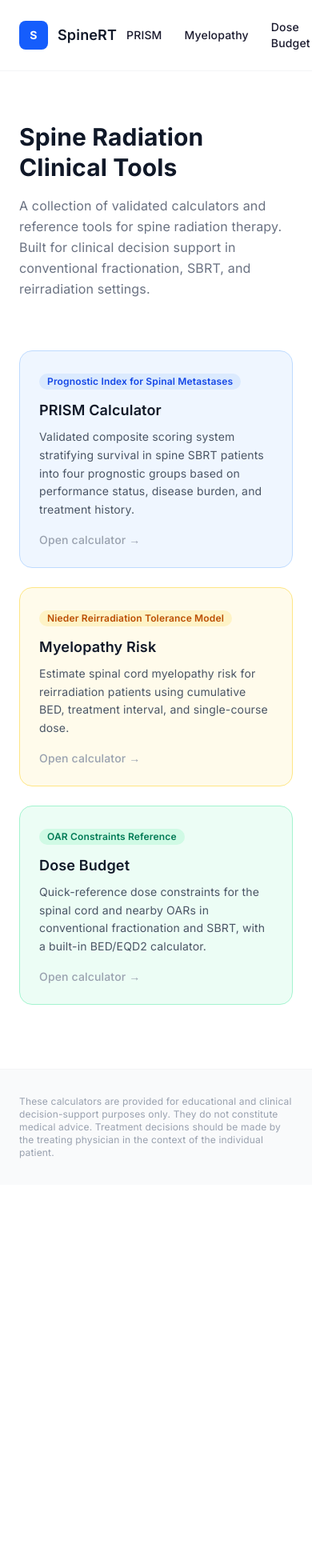
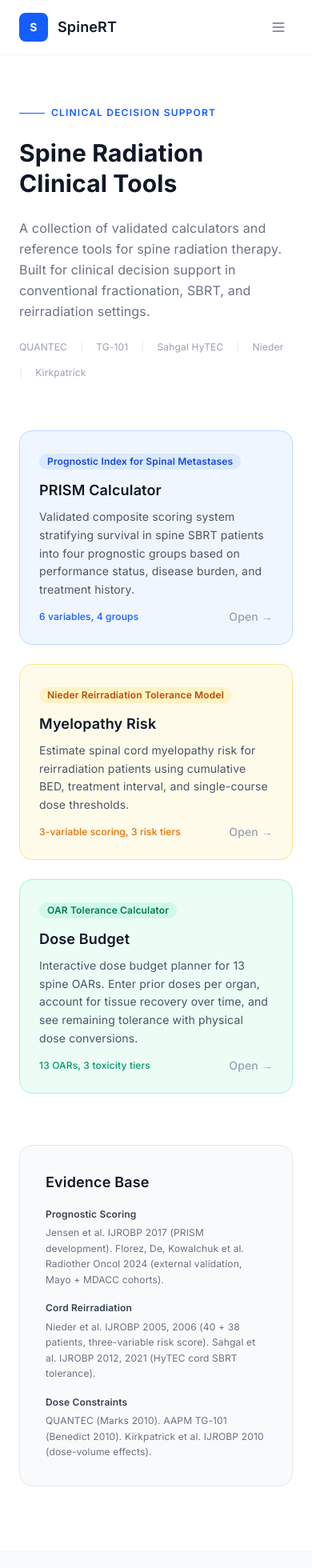
Before and after one commit to kabsam549-bot/spine-hub, a Next.js app: page / in a window 390 px wide. Shown: the top 1960 px of the page at 80% size. Before the commit the page ends 1481 px from the top, so only its background shows below. Built offline with nearby package versions, Linux system fonts and the light colour scheme.

Commit message:
Polish: per-page meta, mobile nav, related tools cross-links, static SBRT reference table, landing page evidence base

```diff
--- a/src/app/components/Nav.tsx
+++ b/src/app/components/Nav.tsx
@@ -2,6 +2,7 @@
 
 import Link from "next/link";
 import { usePathname } from "next/navigation";
+import { useState } from "react";
 
 const links = [
   { href: "/prism", label: "PRISM" },
@@ -11,9 +12,10 @@ const links = [
 
 export function Nav() {
   const pathname = usePathname();
+  const [open, setOpen] = useState(false);
 
   return (
-    <header className="border-b border-gray-100 bg-white/80 backdrop-blur-sm sticky top-0 z-10">
+    <header className="border-b border-gray-100 bg-white/80 backdrop-blur-sm sticky top-0 z-20">
       <div className="mx-auto flex max-w-6xl items-center justify-between px-6 py-4 sm:px-10">
         <Link href="/" className="flex items-center gap-3">
           <div className="flex h-9 w-9 items-center justify-center rounded-lg bg-blue-600 text-white text-sm font-bold">
@@ -21,28 +23,51 @@ export function Nav() {
           </div>
           <span className="text-lg font-semibold text-gray-900">SpineRT</span>
         </Link>
-        <nav className="flex items-center gap-1 sm:gap-2 text-sm">
+
+        {/* Desktop nav */}
+        <nav className="hidden sm:flex items-center gap-2 text-sm">
           {links.map((link) => {
-            const isActive =
-              link.href === "/"
-                ? pathname === "/"
-                : pathname.startsWith(link.href);
+            const isActive = pathname.startsWith(link.href);
             return (
-              <Link
-                key={link.href}
-                href={link.href}
+              <Link key={link.href} href={link.href}
                 className={`rounded-lg px-3 py-2 font-medium transition-colors ${
-                  isActive
-                    ? "bg-blue-50 text-blue-700"
-                    : "text-gray-500 hover:text-gray-900 hover:bg-gray-50"
-                }`}
-              >
+                  isActive ? "bg-blue-50 text-blue-700" : "text-gray-500 hover:text-gray-900 hover:bg-gray-50"
+                }`}>
                 {link.label}
               </Link>
             );
           })}
         </nav>
+
+        {/* Mobile hamburger */}
+        <button onClick={() => setOpen(!open)} className="sm:hidden p-2 text-gray-500 hover:text-gray-900"
+          aria-label="Toggle menu">
+          <svg className="h-5 w-5" fill="none" viewBox="0 0 24 24" stroke="currentColor" strokeWidth={2}>
+            {open ? (
+              <path strokeLinecap="round" strokeLinejoin="round" d="M6 18L18 6M6 6l12 12" />
+            ) : (
+              <path strokeLinecap="round" strokeLinejoin="round" d="M4 6h16M4 12h16M4 18h16" />
+            )}
+          </svg>
+        </button>
       </div>
+
+      {/* Mobile menu */}
+      {open && (
+        <nav className="sm:hidden border-t border-gray-100 bg-white px-6 py-3 space-y-1">
+          {links.map((link) => {
+            const isActive = pathname.startsWith(link.href);
+            return (
+              <Link key={link.href} href={link.href} onClick={() => setOpen(false)}
+                className={`block rounded-lg px-3 py-2.5 text-sm font-medium transition-colors ${
+                  isActive ? "bg-blue-50 text-blue-700" : "text-gray-500 hover:text-gray-900 hover:bg-gray-50"
+                }`}>
+                {link.label}
+              </Link>
+            );
+          })}
+        </nav>
+      )}
     </header>
   );
 }
--- /dev/null
+++ b/src/app/components/RelatedTools.tsx
@@ -0,0 +1,27 @@
+import Link from "next/link";
+
+const allTools = [
+  { href: "/prism", label: "PRISM Calculator", desc: "Prognostic scoring for spine SBRT" },
+  { href: "/myelopathy", label: "Myelopathy Risk", desc: "Nieder reirradiation tolerance" },
+  { href: "/dose-budget", label: "Dose Budget", desc: "OAR remaining tolerance calculator" },
+];
+
+export function RelatedTools({ current }: { current: string }) {
+  const others = allTools.filter((t) => t.href !== current);
+  return (
+    <section className="rounded-2xl border border-gray-200 bg-white p-6 shadow-sm">
+      <h3 className="text-base font-semibold text-gray-900 mb-3">Related Tools</h3>
+      <div className="grid sm:grid-cols-2 gap-3">
+        {others.map((tool) => (
+          <Link key={tool.href} href={tool.href}
+            className="group flex flex-col gap-1 rounded-xl border border-gray-100 p-4 hover:border-blue-200 hover:bg-blue-50/30 transition-all">
+            <span className="text-sm font-medium text-gray-900 group-hover:text-blue-700 transition-colors">
+              {tool.label} &rarr;
+            </span>
+            <span className="text-xs text-gray-400">{tool.desc}</span>
+          </Link>
+        ))}
+      </div>
+    </section>
+  );
+}
--- /dev/null
+++ b/src/app/dose-budget/layout.tsx
@@ -0,0 +1,11 @@
+import type { Metadata } from "next";
+
+export const metadata: Metadata = {
+  title: "OAR Dose Budget | SpineRT",
+  description:
+    "Interactive dose budget calculator for spine radiation OARs. Enter prior doses per organ, account for tissue recovery, and see remaining tolerance for re-irradiation planning.",
+};
+
+export default function Layout({ children }: { children: React.ReactNode }) {
+  return children;
+}
--- a/src/app/dose-budget/page.tsx
+++ b/src/app/dose-budget/page.tsx
@@ -1,6 +1,7 @@
 "use client";
 
 import { useCallback, useMemo, useState } from "react";
+import { RelatedTools } from "../components/RelatedTools";
 import { OAR_DATABASE, getOARsByTier, type OARBudgetData, type ToxicityTier } from "@/lib/oarData";
 import {
   calculateOARBudget,
@@ -377,6 +378,54 @@ export default function DoseBudgetPage() {
         </>
       )}
 
+      {/* Static SBRT Reference Table */}
+      <section className="fade-in-up">
+        <details className="rounded-2xl border border-gray-200 bg-white p-6 sm:p-8 shadow-sm">
+          <summary className="cursor-pointer list-none text-base font-semibold text-gray-900 flex items-center justify-between">
+            Quick Reference: Spinal Cord SBRT Dose Constraints
+            <svg className="h-5 w-5 text-gray-400 transition-transform details-open:rotate-180" fill="none" viewBox="0 0 24 24" stroke="currentColor"><path strokeLinecap="round" strokeLinejoin="round" strokeWidth={2} d="M19 9l-7 7-7-7" /></svg>
+          </summary>
+          <div className="mt-6 overflow-x-auto">
+            <table className="w-full min-w-[600px] text-left text-sm">
+              <thead>
+                <tr className="border-b border-gray-200 text-xs uppercase tracking-wider text-gray-500">
+                  <th className="py-3 pr-4 font-semibold">Scenario</th>
+                  <th className="py-3 pr-4 font-semibold">Metric</th>
+                  <th className="py-3 pr-4 font-semibold">Limit</th>
+                  <th className="py-3 pr-4 font-semibold">Endpoint</th>
+                  <th className="py-3 pr-4 font-semibold">Source</th>
+                </tr>
+              </thead>
+              <tbody>
+                {[
+                  ["Conventional (1.8-2 Gy/fx)", "Dmax", "45-50 Gy", "Myelopathy <0.2%", "QUANTEC"],
+                  ["Conventional (1.8-2 Gy/fx)", "Dmax", "54 Gy", "Myelopathy ~1%", "QUANTEC"],
+                  ["SBRT 1 fx", "Dmax (0.035cc)", "14 Gy", "Myelopathy <1%", "Sahgal / TG-101"],
+                  ["SBRT 1 fx", "Dmax (0.035cc)", "10 Gy", "Myelopathy <0.4%", "Sahgal 2010"],
+                  ["SBRT 3 fx", "Dmax (0.035cc)", "21.9 Gy", "Myelopathy <1%", "Sahgal 2010"],
+                  ["SBRT 3 fx", "D0.35cc", "18 Gy", "Myelopathy <1%", "TG-101"],
+                  ["SBRT 5 fx", "Dmax (0.035cc)", "30 Gy", "Myelopathy <1%", "Sahgal 2010"],
+                  ["SBRT 5 fx", "D0.035cc", "25.3 Gy", "Myelopathy <1%", "Sahgal 2019"],
+                  ["Reirradiation", "Cumulative BED\u2082", "\u2264120 Gy", "Low risk (~3%)", "Nieder"],
+                  ["Reirradiation", "Cumulative BED\u2082", "120-150 Gy", "Intermediate risk", "Nieder"],
+                  ["Reirradiation", "Interval", "\u22656 months", "Required for safe re-RT", "Nieder"],
+                ].map((row, i) => (
+                  <tr key={i} className={`border-b border-gray-50 ${i % 2 === 0 ? "bg-white" : "bg-gray-50/30"}`}>
+                    <td className="py-2.5 pr-4 text-gray-700">{row[0]}</td>
+                    <td className="py-2.5 pr-4 font-mono text-xs text-gray-600">{row[1]}</td>
+                    <td className="py-2.5 pr-4 font-semibold text-gray-900 tabular-nums">{row[2]}</td>
+                    <td className="py-2.5 pr-4 text-gray-600">{row[3]}</td>
+                    <td className="py-2.5 pr-4 text-xs text-gray-400">{row[4]}</td>
+                  </tr>
+                ))}
+              </tbody>
+            </table>
+          </div>
+        </details>
+      </section>
+
+      <RelatedTools current="/dose-budget" />
+
       {/* Sources */}
       <section className="rounded-2xl border border-gray-200 bg-gray-50 p-8 sm:p-10 fade-in-up">
         <h2 className="text-xl font-semibold text-gray-900">Sources</h2>
--- /dev/null
+++ b/src/app/myelopathy/layout.tsx
@@ -0,0 +1,11 @@
+import type { Metadata } from "next";
+
+export const metadata: Metadata = {
+  title: "Myelopathy Risk Calculator | SpineRT",
+  description:
+    "Estimate spinal cord myelopathy risk for reirradiation using the Nieder et al. model. Calculates cumulative BED, interval penalties, and risk stratification.",
+};
+
+export default function Layout({ children }: { children: React.ReactNode }) {
+  return children;
+}
--- a/src/app/myelopathy/page.tsx
+++ b/src/app/myelopathy/page.tsx
@@ -1,6 +1,7 @@
 "use client";
 
 import { useCallback, useMemo, useState } from "react";
+import { RelatedTools } from "../components/RelatedTools";
 
 /* ── types ── */
 interface Treatment {
@@ -366,6 +367,8 @@ export default function MyelopathyPage() {
           </ol>
         </div>
       </section>
+
+      <RelatedTools current="/myelopathy" />
     </div>
   );
 }
--- a/src/app/page.tsx
+++ b/src/app/page.tsx
@@ -7,6 +7,7 @@ const tools = [
     subtitle: "Prognostic Index for Spinal Metastases",
     description:
       "Validated composite scoring system stratifying survival in spine SBRT patients into four prognostic groups based on performance status, disease burden, and treatment history.",
+    stats: "6 variables, 4 groups",
     color: "blue",
   },
   {
@@ -14,36 +15,53 @@ const tools = [
     title: "Myelopathy Risk",
     subtitle: "Nieder Reirradiation Tolerance Model",
     description:
-      "Estimate spinal cord myelopathy risk for reirradiation patients using cumulative BED, treatment interval, and single-course dose.",
+      "Estimate spinal cord myelopathy risk for reirradiation patients using cumulative BED, treatment interval, and single-course dose thresholds.",
+    stats: "3-variable scoring, 3 risk tiers",
     color: "amber",
   },
   {
     href: "/dose-budget",
     title: "Dose Budget",
-    subtitle: "OAR Constraints Reference",
+    subtitle: "OAR Tolerance Calculator",
     description:
-      "Quick-reference dose constraints for the spinal cord and nearby OARs in conventional fractionation and SBRT, with a built-in BED/EQD2 calculator.",
+      "Interactive dose budget planner for 13 spine OARs. Enter prior doses per organ, account for tissue recovery over time, and see remaining tolerance with physical dose conversions.",
+    stats: "13 OARs, 3 toxicity tiers",
     color: "emerald",
   },
 ];
 
-const colorMap: Record<string, { bg: string; border: string; badge: string; hover: string }> = {
-  blue: { bg: "bg-blue-50", border: "border-blue-200", badge: "bg-blue-100 text-blue-700", hover: "hover:border-blue-300 hover:shadow-md" },
-  amber: { bg: "bg-amber-50", border: "border-amber-200", badge: "bg-amber-100 text-amber-700", hover: "hover:border-amber-300 hover:shadow-md" },
-  emerald: { bg: "bg-emerald-50", border: "border-emerald-200", badge: "bg-emerald-100 text-emerald-700", hover: "hover:border-emerald-300 hover:shadow-md" },
+const colorMap: Record<string, { bg: string; border: string; badge: string; hover: string; stat: string }> = {
+  blue: { bg: "bg-blue-50", border: "border-blue-200", badge: "bg-blue-100 text-blue-700", hover: "hover:border-blue-300 hover:shadow-md", stat: "text-blue-600" },
+  amber: { bg: "bg-amber-50", border: "border-amber-200", badge: "bg-amber-100 text-amber-700", hover: "hover:border-amber-300 hover:shadow-md", stat: "text-amber-600" },
+  emerald: { bg: "bg-emerald-50", border: "border-emerald-200", badge: "bg-emerald-100 text-emerald-700", hover: "hover:border-emerald-300 hover:shadow-md", stat: "text-emerald-600" },
 };
 
 export default function HomePage() {
   return (
     <div className="flex flex-col gap-16">
       {/* Hero */}
-      <section className="flex flex-col gap-4 pt-8 fade-in-up">
+      <section className="flex flex-col gap-6 pt-8 fade-in-up">
+        <div className="inline-flex items-center gap-2 text-xs font-semibold uppercase tracking-widest text-blue-600">
+          <span className="h-px w-8 bg-blue-600" />
+          Clinical Decision Support
+        </div>
         <h1 className="text-3xl font-bold leading-tight text-gray-900 sm:text-4xl lg:text-5xl">
           Spine Radiation<br className="hidden sm:block" /> Clinical Tools
         </h1>
         <p className="max-w-2xl text-base leading-relaxed text-gray-500">
           A collection of validated calculators and reference tools for spine radiation therapy. Built for clinical decision support in conventional fractionation, SBRT, and reirradiation settings.
         </p>
+        <div className="flex flex-wrap gap-4 text-xs text-gray-400">
+          <span>QUANTEC</span>
+          <span className="text-gray-200">|</span>
+          <span>TG-101</span>
+          <span className="text-gray-200">|</span>
+          <span>Sahgal HyTEC</span>
+          <span className="text-gray-200">|</span>
+          <span>Nieder</span>
+          <span className="text-gray-200">|</span>
+          <span>Kirkpatrick</span>
+        </div>
       </section>
 
       {/* Tool cards */}
@@ -65,13 +83,35 @@ export default function HomePage() {
               <p className="mt-2 text-sm leading-relaxed text-gray-600">
                 {tool.description}
               </p>
-              <div className="mt-4 text-sm font-medium text-gray-400 group-hover:text-gray-600 transition-colors">
-                Open calculator &rarr;
+              <div className="mt-3 flex items-center justify-between">
+                <span className={`text-xs font-medium ${c.stat}`}>{tool.stats}</span>
+                <span className="text-sm font-medium text-gray-400 group-hover:text-gray-600 transition-colors">
+                  Open &rarr;
+                </span>
               </div>
             </Link>
           );
         })}
       </section>
+
+      {/* Evidence base */}
+      <section className="rounded-2xl border border-gray-200 bg-gray-50 p-8 fade-in-up fade-delay-2">
+        <h2 className="text-lg font-semibold text-gray-900 mb-4">Evidence Base</h2>
+        <div className="grid sm:grid-cols-2 lg:grid-cols-3 gap-4 text-xs text-gray-500 leading-relaxed">
+          <div>
+            <p className="font-semibold text-gray-700 mb-1">Prognostic Scoring</p>
+            <p>Jensen et al. IJROBP 2017 (PRISM development). Florez, De, Kowalchuk et al. Radiother Oncol 2024 (external validation, Mayo + MDACC cohorts).</p>
+          </div>
+          <div>
+            <p className="font-semibold text-gray-700 mb-1">Cord Reirradiation</p>
+            <p>Nieder et al. IJROBP 2005, 2006 (40 + 38 patients, three-variable risk score). Sahgal et al. IJROBP 2012, 2021 (HyTEC cord SBRT tolerance).</p>
+          </div>
+          <div>
+            <p className="font-semibold text-gray-700 mb-1">Dose Constraints</p>
+            <p>QUANTEC (Marks 2010). AAPM TG-101 (Benedict 2010). Kirkpatrick et al. IJROBP 2010 (dose-volume effects).</p>
+          </div>
+        </div>
+      </section>
     </div>
   );
 }
--- /dev/null
+++ b/src/app/prism/layout.tsx
@@ -0,0 +1,11 @@
+import type { Metadata } from "next";
+
+export const metadata: Metadata = {
+  title: "PRISM Calculator | SpineRT",
+  description:
+    "Calculate the Prognostic Index for Spinal Metastases (PRISM) score. A validated tool for stratifying survival in spine SBRT patients into four prognostic groups.",
+};
+
+export default function Layout({ children }: { children: React.ReactNode }) {
+  return children;
+}
--- a/src/app/prism/page.tsx
+++ b/src/app/prism/page.tsx
@@ -1,6 +1,7 @@
 "use client";
 
 import { useMemo, useRef, useState, useEffect } from "react";
+import { RelatedTools } from "../components/RelatedTools";
 
 type Sex = "male" | "female";
 type Ecog = 0 | 1 | 2 | 3;
@@ -274,6 +275,8 @@ export default function PRISMPage() {
           </div>
         </details>
       </section>
+
+      <RelatedTools current="/prism" />
     </div>
   );
 }
```
